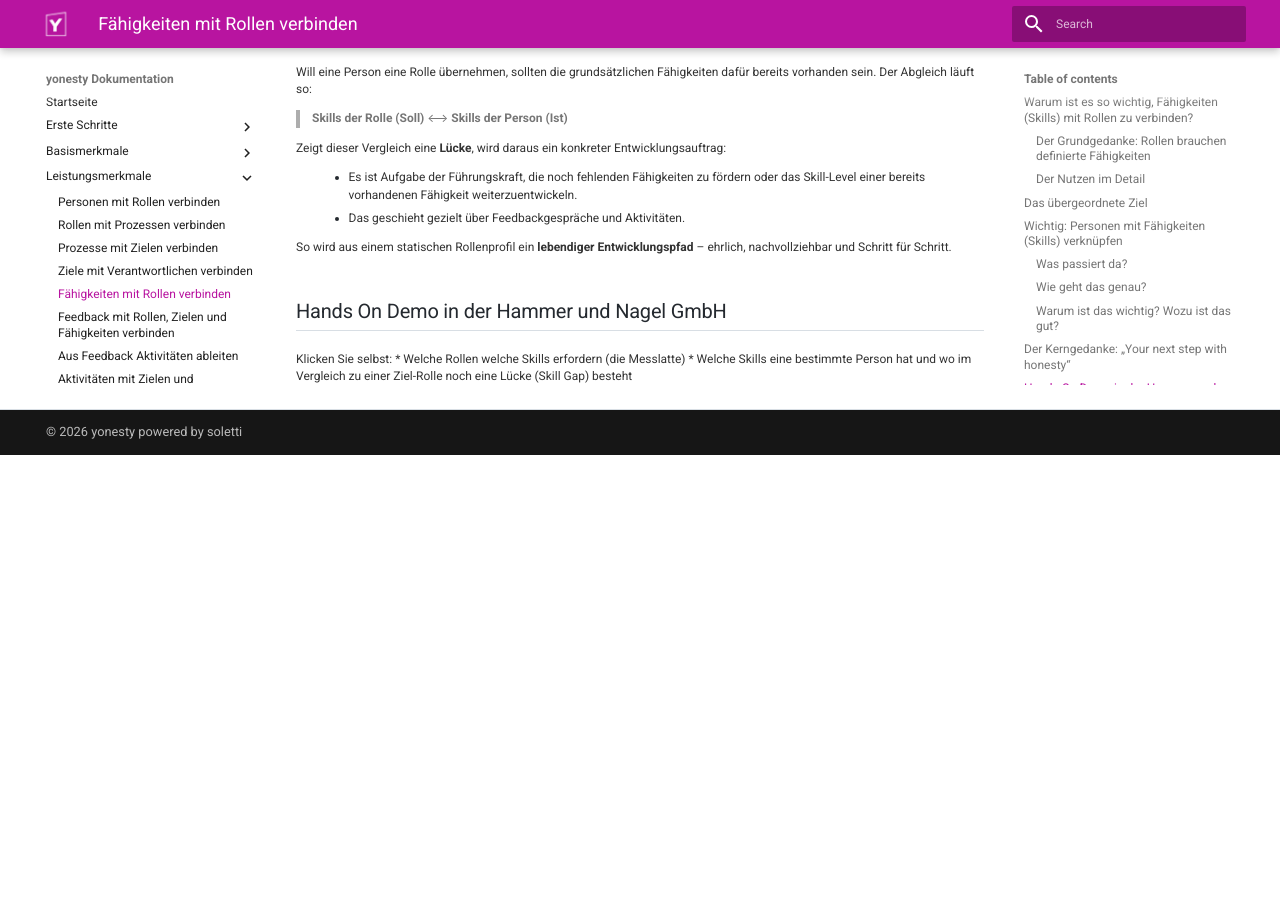
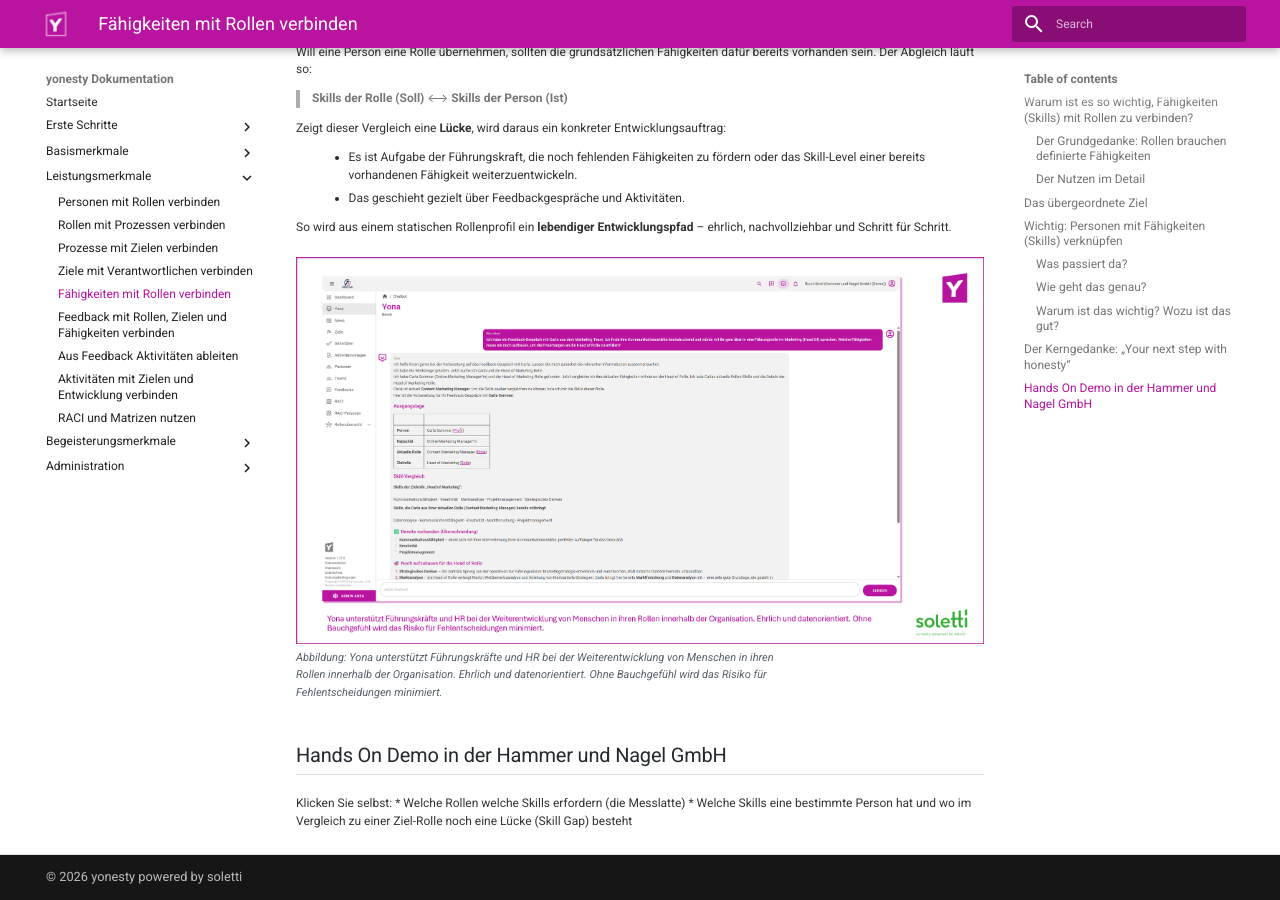
Before and after one commit to ricohaenelsoletti/yonesty, an MkDocs documentation site: the page built from docs/Leistungsmerkmal-Faehigkeiten-mit-Rollen-verbinden.md, in a window 1280 px wide and 900 px high, scrolled down 1913 px. Built offline with MkDocs 1.6.1 and Material for MkDocs 9.7.7, drawn with Linux system fonts in a browser that asks for light colours; before the commit the page ends 2368 px from its top, so only the background shows below that.

Commit message:
Add figure and caption for Yona's role support
Added a figure illustrating the support provided by Yona for leadership and HR in developing individuals in their roles.

```diff
--- a/docs/Leistungsmerkmal-Faehigkeiten-mit-Rollen-verbinden.md
+++ b/docs/Leistungsmerkmal-Faehigkeiten-mit-Rollen-verbinden.md
@@ -44,8 +44,6 @@
 - Passung sichtbar machen: Wer bringt für welche Rolle die richtigen Fähigkeiten mit?
 - Grundlage für gezielte und ehrliche Entwicklung und Kapazitätsplanung.
 
----
-
 ## Der Kerngedanke: „Your next step with honesty“
 
 Will eine Person eine Rolle übernehmen, sollten die grundsätzlichen Fähigkeiten dafür bereits vorhanden sein. Der Abgleich läuft so:
@@ -59,6 +57,12 @@
 
 So wird aus einem statischen Rollenprofil ein **lebendiger Entwicklungspfad** – ehrlich, nachvollziehbar und Schritt für Schritt.
 
+<figure>
+    <img src="/screenshots/yonesty-Carla-next-step-with-honesty.png">
+    <figcaption>Yona unterstützt Führungskräfte und HR bei der Weiterentwicklung von Menschen in ihren Rollen innerhalb der Organisation. Ehrlich und datenorientiert. Ohne Bauchgefühl wird das Risiko für Fehlentscheidungen minimiert.</figcaption>
+</figure>
+
+
 
 ## Hands On Demo in der Hammer und Nagel GmbH
 
```
